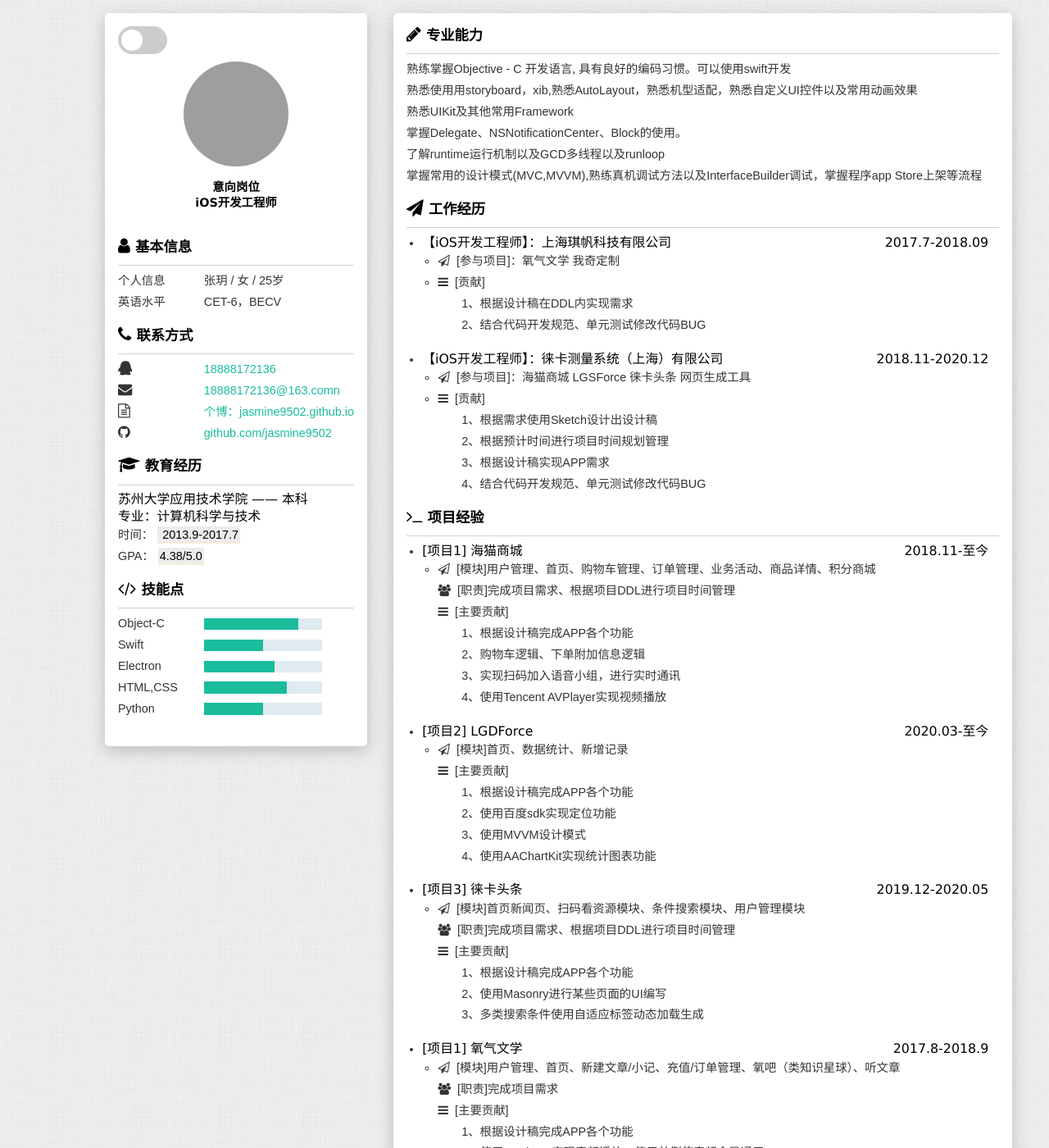
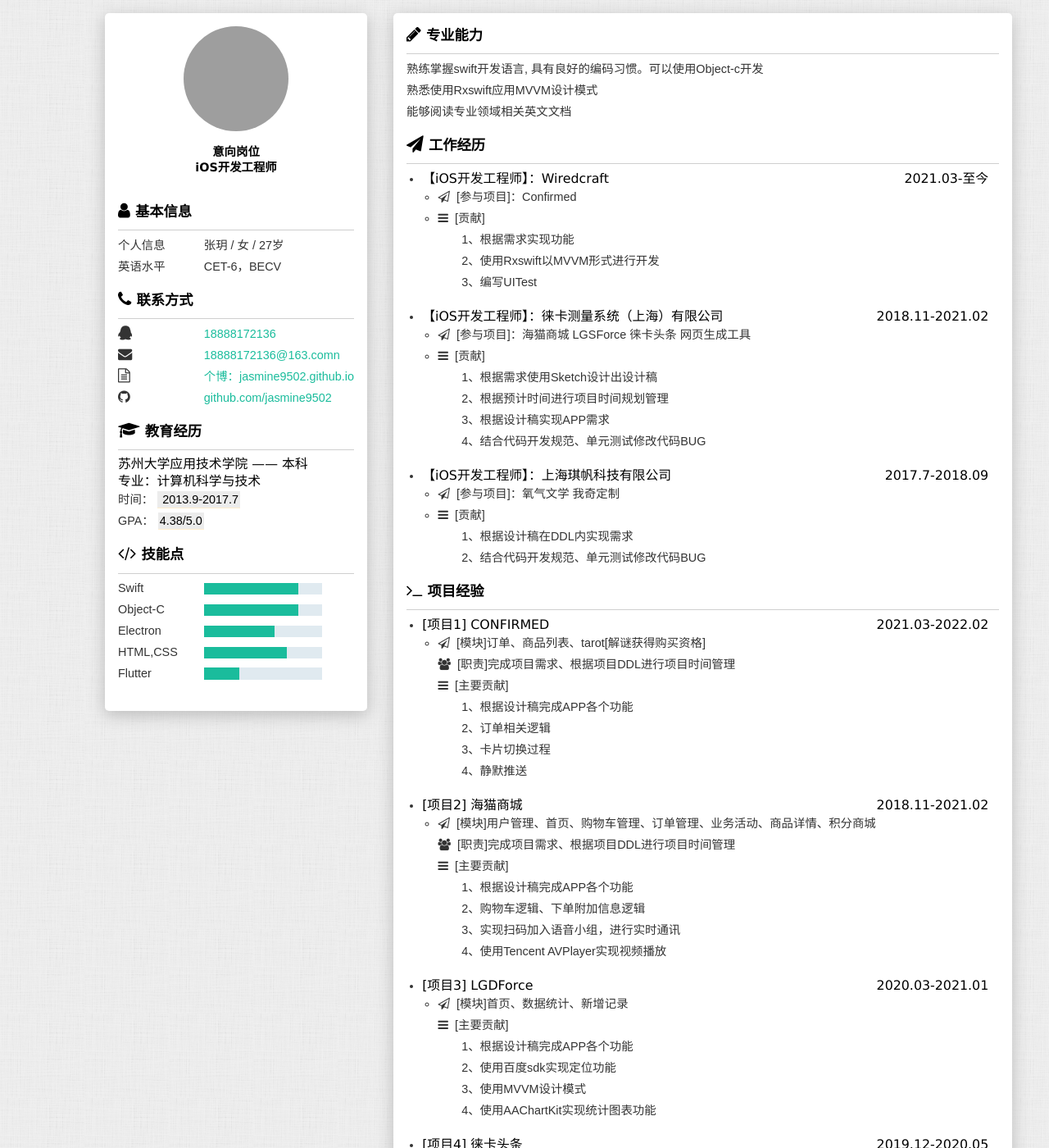
Before and after one commit to jasmine9502/jasmine9502.github.io, a Jekyll site: the page about/about.html, which Jekyll copies as it is, in a window 1280 px wide and 1400 px high. Shown: the whole window at 82% size. Built offline with Jekyll 4.4.1, drawn with Linux system fonts in a browser that asks for light colours; some of the changed text lies outside the part shown; grey boxes are pictures that could not be loaded.

Commit message:
Update about.html
update

```diff
--- a/about/about.html
+++ b/about/about.html
@@ -37,7 +37,7 @@
     <article class="container">
         <section class="side" id="side">
 
-
+<!--
             <label class="switch" style="display: none;" onchange="switchFixed()">
                 <script type="text/javaScript">
                     function switchFixed() {
@@ -47,7 +47,7 @@
             </script>
                 <input id="cb" type="checkbox">
                 <span class="slider round"></span>
-            </label>
+            </label> -->
             <style>
                 @media (min-width: 414px) {
                     .switch {
@@ -137,7 +137,7 @@
                 <ul>
                     <li>
                         <label>个人信息</label>
-                        <span>张玥 / 女 / 25岁</span>
+                        <span>张玥 / 女 / 27岁</span>
                     </li>
                     <li>
                         <label>英语水平</label>
@@ -210,13 +210,14 @@
                     <i class="fa fa-code" aria-hidden="true"></i>技能点</h2>
                 <hr/>
                 <ul>
+                	<li>
+                        <label>Swift</label>
+                        <progress value="80" max="100"></progress>
+                    </li>
+
                     <li>
                         <label>Object-C</label>
                         <progress value="80" max="100"></progress>
-                    </li>
-                    <li>
-                        <label>Swift</label>
-                        <progress value="50" max="100"></progress>
                     </li>
                     <li>
                         <label>Electron</label>
@@ -227,8 +228,8 @@
                         <progress value="70" max="100"></progress>
                     </li>
                     <li>
-                        <label>Python</label>
-                        <progress value="50" max="100"></progress>
+                        <label>Flutter</label>
+                        <progress value="30" max="100"></progress>
                     </li>
                 </ul>
             </section>
@@ -241,24 +242,16 @@
                 <h2>
                     <i class="fa fa-pencil" aria-hidden="true"></i>专业能力</h2>
                 <hr />
-                <p> 熟练掌握Objective - C 开发语言, 具有良好的编码习惯。可以使用swift开发
+                <p> 熟练掌握swift开发语言, 具有良好的编码习惯。可以使用Object-c开发
                 </p>
-                <p>熟悉使用用storyboard，xib,熟悉AutoLayout，熟悉机型适配，熟悉自定义UI控件以及常用动画效果</p>
+                <p>熟悉使用Rxswift应用MVVM设计模式</p>
                 <!-- <p>
                     熟悉常用数据结构(Array、List、Stack、Queue、Heap、Tree),了解Hash、跳表，熟悉常用的排序算法(冒泡、插入、选择、快排、堆排、归并、桶)
                 </p> -->
                 <p>
-                    熟悉UIKit及其他常用Framework
+                    能够阅读专业领域相关英文文档
                 </p>
-                <p>
-                    掌握Delegate、NSNotificationCenter、Block的使用。
-                </p>
-                <p>
-                    了解runtime运行机制以及GCD多线程以及runloop
-                </p>
-                <p>
-                    掌握常用的设计模式(MVC,MVVM),熟练真机调试方法以及InterfaceBuilder调试，掌握程序app Store上架等流程
-                </p>
+
             </section>
 
             <!-- 工作经历 -->
@@ -268,6 +261,50 @@
                     <i class="fa fa-paper-plane" aria-hidden="true"></i>工作经历</h2>
                 <hr />
                 <ul>
+                	<li>
+                        <h3>
+                            <span>【iOS开发工程师】：Wiredcraft</span>
+                            <time>2021.03-至今</time>
+                        </h3>
+                        <ul class="info-content">
+                            <li><i class="fa fa-paper-plane-o" aria-hidden="true"></i>
+                                [参与项目]：Confirmed
+                            </li>
+                            <li>
+                                <i class="fa fa-bars" aria-hidden="true"></i>
+                                [贡献]<br />
+                                <p>
+                                    &emsp;&emsp;1、根据需求实现功能<br />
+                                    &emsp;&emsp;2、使用Rxswift以MVVM形式进行开发<br />
+                                    &emsp;&emsp;3、编写UITest
+                                </p>
+                            </li>
+                        </ul>
+                    </li>
+                	<li>
+                        <h3>
+                            <span>【iOS开发工程师】：徕卡测量系统（上海）有限公司</span>
+                            <time>2018.11-2021.02</time>
+                        </h3>
+                        <ul class="info-content">
+                            <li><i class="fa fa-paper-plane-o" aria-hidden="true"></i>
+                                [参与项目]：海猫商城
+                                          LGSForce
+                                          徕卡头条
+                                          网页生成工具
+                            </li>
+                            <li>
+                                <i class="fa fa-bars" aria-hidden="true"></i>
+                                [贡献]<br />
+                                <p>
+                                    &emsp;&emsp;1、根据需求使用Sketch设计出设计稿<br />
+                                    &emsp;&emsp;2、根据预计时间进行项目时间规划管理<br />
+                                    &emsp;&emsp;3、根据设计稿实现APP需求<br />
+                                    &emsp;&emsp;4、结合代码开发规范、单元测试修改代码BUG
+                                </p>
+                            </li>
+                        </ul>
+                    </li>
                     <li>
                         <h3>
                             <span>【iOS开发工程师】：上海琪帆科技有限公司</span>
@@ -288,30 +325,6 @@
                             </li>
                         </ul>
                     </li>
-                    <li>
-                        <h3>
-                            <span>【iOS开发工程师】：徕卡测量系统（上海）有限公司</span>
-                            <time>2018.11-2020.12</time>
-                        </h3>
-                        <ul class="info-content">
-                            <li><i class="fa fa-paper-plane-o" aria-hidden="true"></i>
-                                [参与项目]：海猫商城
-                                          LGSForce
-                                          徕卡头条
-                                          网页生成工具
-                            </li>
-                            <li>
-                                <i class="fa fa-bars" aria-hidden="true"></i>
-                                [贡献]<br />
-                                <p>
-                                    &emsp;&emsp;1、根据需求使用Sketch设计出设计稿<br />
-                                    &emsp;&emsp;2、根据预计时间进行项目时间规划管理<br />
-                                    &emsp;&emsp;3、根据设计稿实现APP需求<br />
-                                    &emsp;&emsp;4、结合代码开发规范、单元测试修改代码BUG
-                                </p>
-                            </li>
-                        </ul>
-                    </li>
                 </ul>
             </section>
 
@@ -321,10 +334,34 @@
                     <i class="fa fa-terminal" aria-hidden="true"></i>项目经验</h2>
                 <hr />
                 <ul>
+                	<li>
+                        <h3>
+                            <span>[项目1] CONFIRMED </span>
+                            <time>2021.03-2022.02</time>
+                        </h3>
+                        <ul class="info-content">
+                            <li>
+                                <i class="fa fa-paper-plane-o" aria-hidden="true"></i>
+                                [模块]订单、商品列表、tarot[解谜获得购买资格]
+                                <br />
+                                <i class="fa fa-users" aria-hidden="true"></i>
+                                [职责]完成项目需求、根据项目DDL进行项目时间管理
+                                <br />
+                                <i class="fa fa-bars" aria-hidden="true"></i>
+                                [主要贡献]<br />
+                                <p>
+                                    &emsp;&emsp;1、根据设计稿完成APP各个功能<br />
+                                    &emsp;&emsp;2、订单相关逻辑<br />
+                                    &emsp;&emsp;3、卡片切换过程<br />
+                                    &emsp;&emsp;4、静默推送
+                                </p>
+                            </li>
+                        </ul>
+                    </li>
                     <li>
                         <h3>
-                            <span>[项目1] 海猫商城</span>
-                            <time>2018.11-至今</time>
+                            <span>[项目2] 海猫商城</span>
+                            <time>2018.11-2021.02</time>
                         </h3>
                         <ul class="info-content">
                             <li>
@@ -347,8 +384,8 @@
                     </li>
                     <li>
                         <h3>
-                            <span>[项目2] LGDForce</span>
-                            <time>2020.03-至今</time>
+                            <span>[项目3] LGDForce</span>
+                            <time>2020.03-2021.01</time>
                         </h3>
                         <ul class="info-content">
                             <li>
@@ -368,7 +405,7 @@
                     </li>
                     <li>
                         <h3>
-                            <span>[项目3] 徕卡头条</span>
+                            <span>[项目4] 徕卡头条</span>
                             <time>2019.12-2020.05</time>
                         </h3>
                         <ul class="info-content">
@@ -434,13 +471,8 @@
                             </li>
                         </ul>
                     </li>
-
                 </ul>
             </section>
-
-
-
-
         </section>
     </article>
 
```
Also changed, not shown: other parts of about/about.html (+2 -2 lines).
